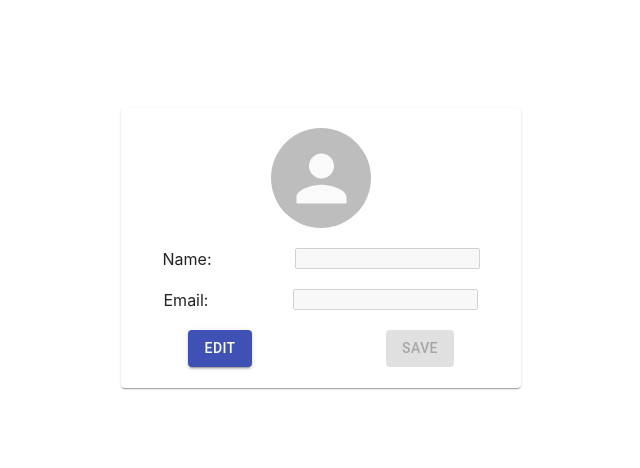
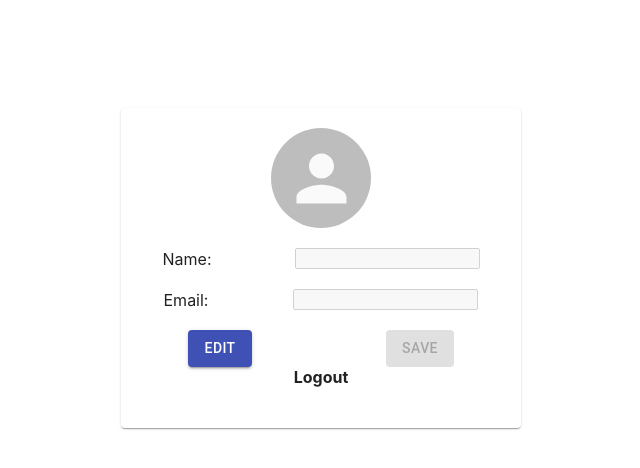
Before and after one commit to rathoreruchir7/MernApp, a React (Create React App) app in the folder client/: page /profile in a window 1280 px wide. Shown: the top 468 px of the page, without its empty margins (319-959 px from the left). Built offline with nearby package versions, Linux system fonts and the light colour scheme; no server answers.

Commit message:
logout fucntionality in profile page

```diff
--- a/client/src/components/Profile.js
+++ b/client/src/components/Profile.js
@@ -9,6 +9,8 @@ import axios from 'axios';
 import { set } from 'mongoose';
 import Dialog from '@material-ui/core/Dialog';
 import CircularProgress from '@material-ui/core/CircularProgress';
+import { logoutUser } from '../redux/ActionCreators';
+
 
 const useStyles = makeStyles((theme) => ({
     root: {
@@ -21,7 +23,7 @@ const useStyles = makeStyles((theme) => ({
             marginLeft: theme.spacing(2),
             marginRight: theme.spacing(2),
             width: theme.spacing(50),
-            height: theme.spacing(35),
+            height: theme.spacing(40),
         },
     },
 
@@ -157,8 +159,9 @@ function Profile(props){
                        <div className={classes.field}>Email: <input  className={classes.inputStyle} id="email" name="email" value={email} disabled={isDisabled} onChange={(e) => setEmail(e.target.value)} /></div>
 
                        <div className={classes.field}><Button variant="contained" color="primary"  disabled={edit} onClick={handleEdit} >Edit</Button><Button variant="contained" color="primary" onClick={handleSave} disabled={isDisabled}>Save</Button></div>
+                       <span onClick={() => props.logoutUser(props.history)} style={{fontWeight: "bold", cursor: "pointer"}}>Logout</span>
+                    </Paper>
 
-                    </Paper>
                 </div>
             );
         }
@@ -167,7 +170,6 @@ function Profile(props){
             return (
                 <div className={classes.loaderRoot} style={{marginTop: '300px'}}>
                   <CircularProgress />
-
                 </div>
                  );
         }
@@ -182,4 +184,8 @@ const mapStateToProps = state => {
     }
 }
 
-export default withRouter(connect(mapStateToProps, null)(Profile))
+const mapDispatchToProps = (dispatch) => ({
+    logoutUser: (history) => dispatch(logoutUser(history)),
+})
+
+export default withRouter(connect(mapStateToProps, mapDispatchToProps)(Profile))
--- a/client/src/redux/ActionCreators.js
+++ b/client/src/redux/ActionCreators.js
@@ -157,10 +157,10 @@ export const receiveLogout = () => {
 }
 
 // Logs the user out
-export const logoutUser = () => (dispatch) => {
+export const logoutUser = (history) => (dispatch) => {
     dispatch(requestLogout())
     localStorage.removeItem('token');
-    localStorage.removeItem('creds');
+    history.push('/login');
 
     dispatch(receiveLogout())
 }
```
